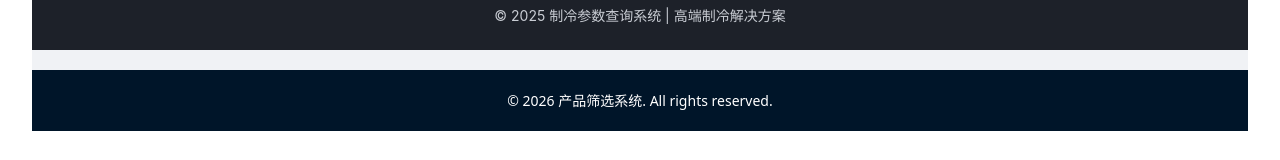
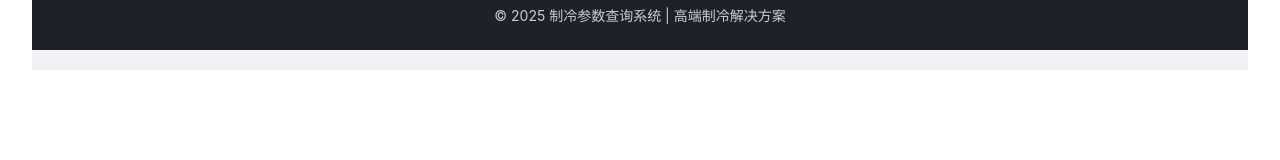
Before and after one commit to YimingDong/product_filter_fe, a React (Vite) app: page / in a window 1280 px wide. Shown: the part 866-1026 px from the top of the page. After the commit the page ends 968 px from the top, so only its background shows below. Built offline with nearby package versions, Linux system fonts and the light colour scheme; no server answers.

Commit message:
fix: 移除重复的footer

```diff
--- a/src/App.jsx
+++ b/src/App.jsx
@@ -88,9 +88,9 @@ function App() {
           </Routes>
         </main>
 
-        <footer style={styles.footer} className="footer">
+        {/* <footer style={styles.footer} className="footer">
           <p style={styles.footerText} className="footer-text">&copy; 2026 产品筛选系统. All rights reserved.</p>
-        </footer>
+        </footer> */}
       </div>
     </Router>
   );
```
